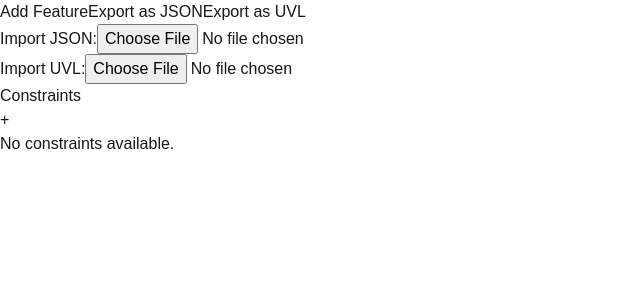
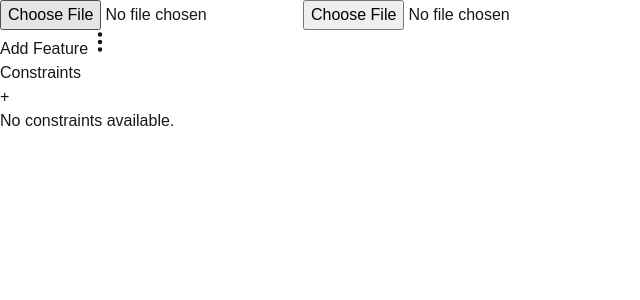
Before and after one commit to KIT-TVA/cfmtoolbox-webeditor, a Next.js app in the folder frontend/cfmtoolbox-webeditor/: page /editor in a window 1280 px wide. Shown: the top 300 px of the page, without its empty margins (0-640 px from the left). Built offline with nearby package versions, Linux system fonts and the light colour scheme.

Commit message:
[Frontend]: feature: added menubar on top for import/export, added errormodal for import/export uvl

```diff
--- /dev/null
+++ b/frontend/cfmtoolbox-webeditor/src/app/components/Error.tsx
@@ -0,0 +1,32 @@
+import React from "react";
+import { useTranslation } from "react-i18next";
+
+
+interface ErrorModalProps {
+    isOpen: boolean;
+    message: string;
+    onClose: () => void;
+}
+
+export default function ErrorModal({ isOpen, message, onClose }: ErrorModalProps) {
+    const { t } = useTranslation();
+
+    if (!isOpen) return null;
+
+    return (
+        <div className="fixed inset-0 bg-black bg-opacity-50 flex items-center justify-center z-50">
+            <div className="bg-white rounded-lg shadow-lg max-w-md w-full p-6">
+                <h2 className="text-xl font-semibold text-red-600 mb-4">{t('error_modal.title')}</h2>
+                <p className="mb-6">{message}</p>
+                <div className="flex justify-end">
+                    <button
+                        onClick={onClose}
+                        className="bg-blue-600 text-white px-4 py-2 rounded hover:bg-blue-700"
+                    >
+                        {t('error_modal.close')}
+                    </button>
+                </div>
+            </div>
+        </div>
+    );
+}
--- a/frontend/cfmtoolbox-webeditor/src/app/feature-model-reactflow.tsx
+++ b/frontend/cfmtoolbox-webeditor/src/app/feature-model-reactflow.tsx
@@ -1,5 +1,5 @@
 "use client";
-import React, { useCallback, useState } from "react";
+import React, { useCallback, useRef, useState } from "react";
 import {
   ReactFlow,
   ReactFlowProvider,
@@ -16,7 +16,7 @@ import {
   getNodesBounds,
 } from "@xyflow/react";
 import "@xyflow/react/dist/style.css";
-import { BsFillTrashFill, BsFillPencilFill } from "react-icons/bs";
+import { BsFillTrashFill, BsFillPencilFill, BsThreeDotsVertical } from "react-icons/bs";
 
 import FeatureNode from "./components/FeatureNode";
 import RootNode from "./components/RootNode";
@@ -29,6 +29,7 @@ import { exportFeatureModel } from "./components/ExportFeatureModel";
 import { importFeatureModel } from "./components/ImportFeatureModel";
 import "./i18n";
 import { useTranslation } from "react-i18next";
+import ErrorModal from "./components/Error";
 
 const CFM_TOOLBOX_BACKEND = "http://193.196.37.174:3001";
 // TODO: Make this configurable
@@ -163,8 +164,16 @@ export default function FeatureModelEditor() {
     y: number;
     id?: string;
   } | null>(null);
+  const { t } = useTranslation();
+  const [isDropdownOpen, setIsDropdownOpen] = useState(false);
+  const [submenuOpenImport, setSubmenuImportOpen] = useState(false);
+  const [submenuOpenExport, setSubmenuExportOpen] = useState(false);
+  const fileInputRefUvl = useRef<HTMLInputElement>(null);
+  const fileInputRefJson = useRef<HTMLInputElement>(null);
+  const [errorModalOpen, setErrorModalOpen] = React.useState(false);
+  const [errorMessage, setErrorMessage] = React.useState("");
 
-  const { t } = useTranslation();
+
 
   const addConstraint = ({
     source,
@@ -665,12 +674,12 @@ export default function FeatureModelEditor() {
       body: json,
     };
     let blob;
-    const resp = await fetch(CFM_TOOLBOX_BACKEND+"/convert/fromjson/uvl/",requestOptions)
+    const resp = await fetch(CFM_TOOLBOX_BACKEND + "/convert/fromjson/uvl/", requestOptions)
     if (resp.ok) {
       blob = await resp.blob()
     } else {
-        alert("Error exporting UVL file: " + resp.statusText);
-        //TODO: Display CFM Toolbox error message in UI (e.g. in a modal)
+      setErrorMessage(t("main.exportError") + ": " + resp.statusText);
+      setErrorModalOpen(true);
       return;
     }
     const url = window.URL.createObjectURL(blob);
@@ -685,6 +694,7 @@ export default function FeatureModelEditor() {
 
   const handleImport = async (event: React.ChangeEvent<HTMLInputElement>) => {
     const file = event.target.files?.[0];
+    console.log("Importing file:", file);
     if (!file) return;
 
     const text = await file.text();
@@ -699,64 +709,150 @@ export default function FeatureModelEditor() {
   const handleUvlImport = async (event: React.ChangeEvent<HTMLInputElement>) => {
   const file = event.target.files?.[0];
   if (!file) return;
+
   const formData = new FormData();
   formData.append("featuremodel", file);
+
   const requestOptions = {
     method: 'POST',
-      body: formData
+    body: formData,
   };
+
   try {
-      const resp = await fetch(CFM_TOOLBOX_BACKEND+"/convert/tojson/uvl/",requestOptions)
+    const resp = await fetch(CFM_TOOLBOX_BACKEND + "/convert/tojson/uvl/", requestOptions);
     if (resp.ok) {
-        const json = await resp.json()
+      const json = await resp.json();
       const { nodes, edges, constraints } = importFeatureModel(json);
       setNodes(nodes);
       setEdges(edges);
       setConstraints(constraints);
-      }
-    else {
-        alert("Error importing UVL file: " + resp.statusText);
-        //TODO: Display CFM Toolbox error message in UI (e.g. in a modal)
+    } else {
       const errorText = await resp.text();
+      setErrorMessage(t("main.importError") + ": " + resp.statusText);
+      setErrorModalOpen(true);
       console.error("Error importing UVL file:", errorText);
     }
-    }catch (error) {
+  } catch (error) {
+    setErrorMessage(t("main.importError") + ": "+ error);
+    setErrorModalOpen(true);
     console.error("Error importing UVL file:", error);
-      alert("Error importing UVL file: " + error);
-      return;
   }
-  }
+};
+
 
 
   return (
     <div className="flex flex-col h-screen">
-      {" "}
+      <input
+        type="file"
+        accept=".json"
+        ref={fileInputRefJson}
+        onChange={handleImport}
+        className="hidden"
+      />
+      <input
+        type="file"
+        accept=".uvl"
+        ref={fileInputRefUvl}
+        onChange={handleUvlImport}
+        className="hidden"
+      />
+      <div className="flex justify-between items-center p-4">
         <button
           onClick={openAddFeatureModal}
-        className="bg-blue-600 text-white rounded shadow"
+          className="bg-blue-600 text-white rounded shadow p-2"
         >
           {t("main.addFeature")}
         </button>
         <button
+          onClick={() => {
+            setIsDropdownOpen(!isDropdownOpen);
+            setSubmenuImportOpen(false);
+            setSubmenuExportOpen(false);
+          }}
+          className="p-2 rounded-full hover:bg-gray-200 focus:outline-none"
+        >
+          <BsThreeDotsVertical size={24} />
+        </button>
+
+        {isDropdownOpen && (
+          <div className="absolute right-4 top-12 w-40 bg-white border border-gray-200 rounded shadow-md z-[9999] pointer-events-auto ">
+            <ul className="py-1 relative">
+              <li
+                className="px-4 py-2 hover:bg-gray-100"
+                onMouseEnter={() => setSubmenuImportOpen(true)}
+                onMouseLeave={() => setSubmenuImportOpen(false)}
+              >
+                {t("main.import")}
+
+                {/* Submenu Import */}
+                {submenuOpenImport && (
+                  <ul className="absolute right-full top-0 mr-1 w-48 bg-white border border-gray-200 rounded shadow-md z-auto">
+                    <li>
+                      <button
+                        onClick={() => fileInputRefJson.current?.click()}
+                        className="w-full text-left px-4 py-2 hover:bg-gray-100"
+                      >
+                        {t("main.importJson")}
+                      </button>
+
+                    </li>
+
+                    <li>
+                      <button
+                        onClick={() => fileInputRefUvl.current?.click()}
+                        className="w-full text-left px-4 py-2 hover:bg-gray-100"
+                      >
+                        {t("main.importUvl")}
+                      </button>
+
+                    </li>
+
+                  </ul>
+                )}
+
+              </li>
+              <li
+                className="px-4 py-2 hover:bg-gray-100 "
+                onMouseEnter={() => setSubmenuExportOpen(true)}
+                onMouseLeave={() => setSubmenuExportOpen(false)}
+              >
+                {t("main.export")}
+
+                {/* Submenu Export */}
+                {submenuOpenExport && (
+                  <ul className="absolute right-full top-0 mr-1 w-48 bg-white border border-gray-200 rounded shadow-md z-auto">
+                    <li>
+                      <button
                         onClick={handleExport}
-        className="bg-blue-600 text-white rounded shadow"
+                        className="w-full text-left px-4 py-2 hover:bg-gray-100"
                       >
                         {t("main.exportJson")}
                       </button>
+                    </li>
+                    <li>
                       <button
                         onClick={handleUvlExport}
-        className="bg-blue-600 text-white rounded shadow"
+                        className="w-full text-left px-4 py-2 hover:bg-gray-100"
                       >
-        {t('main.exportUvl')}
+                        {t("main.exportUvl")}
                       </button>
-      <div>
-      Import JSON:
-      <input type="file" accept=".json" onChange={handleImport} />
+                    </li>
+
+
+                  </ul>
+                )}
+
+              </li>
+
+            </ul>
           </div>
-      <div>
-      Import UVL:
-      <input type="file" accept=".uvl" onChange={handleUvlImport} />
+        )}
       </div>
+
+
+
+
       {isNodeMenuOpen && nodeMenuPosition && (
         <div
           style={{
@@ -918,6 +1014,11 @@ export default function FeatureModelEditor() {
         nodes={nodes}
         isEditMode={!!editConstraintId}
       />
+      <ErrorModal
+      isOpen={errorModalOpen}
+      message={errorMessage}
+      onClose={() => setErrorModalOpen(false)}
+    />
     </div>
   );
 }
--- a/frontend/cfmtoolbox-webeditor/src/app/locales/de/translation.json
+++ b/frontend/cfmtoolbox-webeditor/src/app/locales/de/translation.json
@@ -47,9 +47,19 @@
     },
     "main": {
         "addFeature": "Feature hinzufügen",
+        "importError": "Fehler beim Importieren der UVL-Datei",
+        "exportError": "Fehler beim Exportieren der UVL-Datei",
+        "import": "Importieren",
+        "export": "Exportieren",
+        "importJson": "Als JSON importieren",
+        "importUvl": "Als UVL importieren",
         "exportJson": "Als JSON exportieren",
         "exportUvl": "Als UVL exportieren",
         "createChild": "Kind erstellen",
         "createSibling": "Geschwister erstellen"
+    },
+    "error_modal": {
+        "title": "Fehler",
+        "close": "Schließen"
     }
 }
--- a/frontend/cfmtoolbox-webeditor/src/app/locales/en/translation.json
+++ b/frontend/cfmtoolbox-webeditor/src/app/locales/en/translation.json
@@ -47,9 +47,19 @@
     },
     "main": {
         "addFeature": "Add Feature",
+        "importError": "Error importing UVL file",
+        "exportError": "Error exporting UVL file",
+        "import": "Import",
+        "export": "Export",
+        "importJson": "Import as JSON",
+        "importUvl": "Import as UVL",
         "exportJson": "Export as JSON",
         "exportUvl": "Export as UVL",
         "createChild": "Create Child",
         "createSibling": "Create Sibling"
+    },
+    "error_modal": {
+        "title": "Error",
+        "close": "Close"
     }
 }
```
Lines whose indentation alone changed are shown as unchanged.
